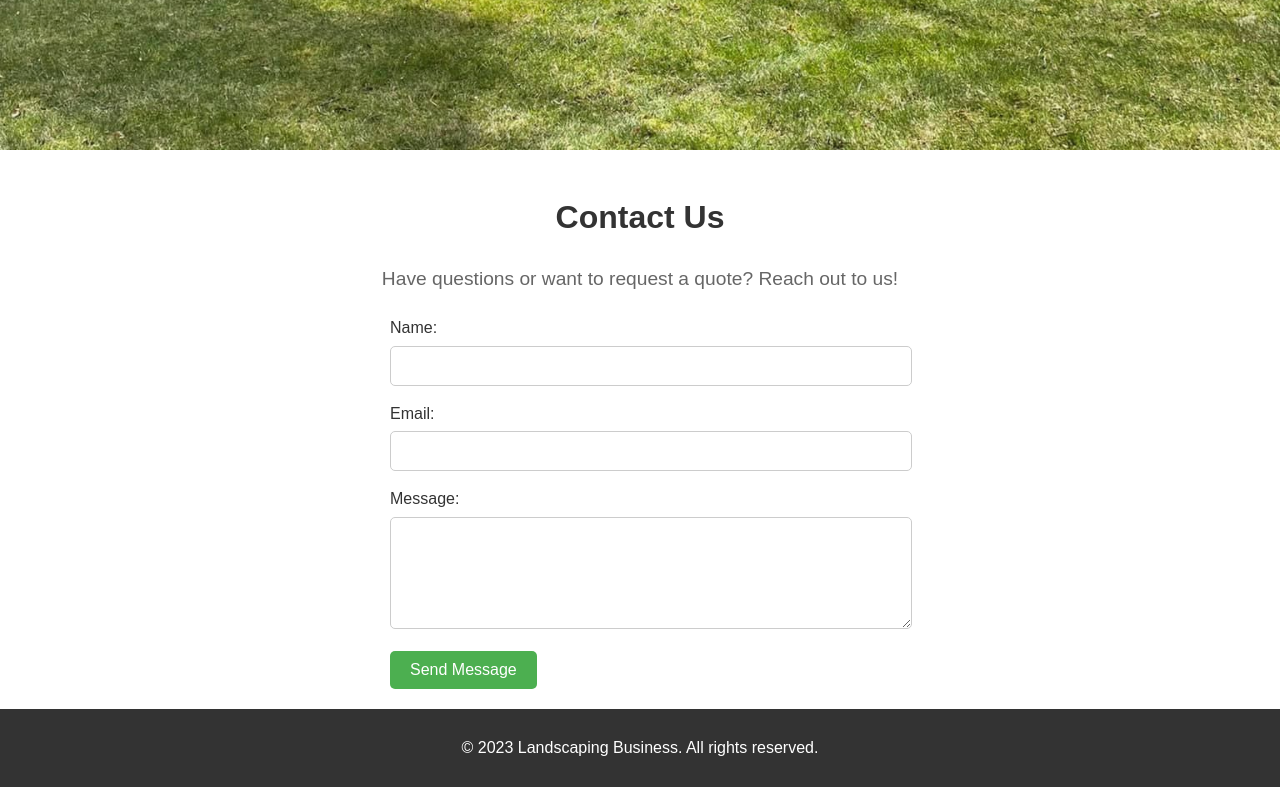
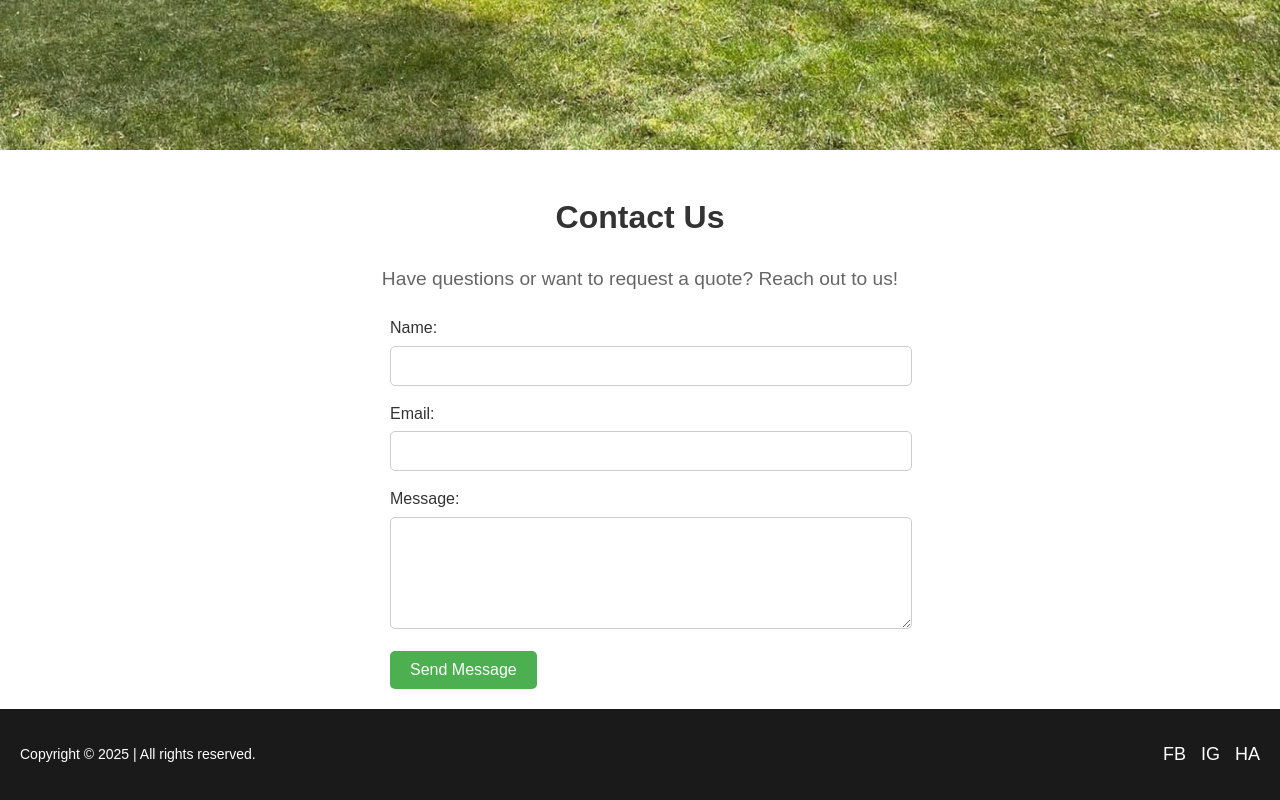
Before and after one commit to Jorwin-dev/o-r_llc, a React (Create React App) app in the folder business-landingpage/: page /contact in a window 1280 px wide. Shown: the part 748-1548 px from the top of the page. Built offline with nearby package versions, Linux system fonts and the light colour scheme; the HTML template or start-up script is replaced by a standard one.

Commit message:
Footer integration

```diff
--- a/business-landingpage/src/components/footer/footer.css
+++ b/business-landingpage/src/components/footer/footer.css
@@ -1,7 +1,32 @@
 .footer {
-    background-color: #333;
+  background: #1a1a1a;
+  color: white;
+  text-align: center;
+  padding: 20px;
+  font-size: 14px;
+  display: flex;
+  justify-content: space-between;
+  align-items: center;
+  }
+
+  .footer-left a {
+    color: #bbb;
+    text-decoration: none;
+    margin: 0 10px;
+  }
+
+  .footer-right {
+    display: flex;
+    gap: 15px
+  }
+
+  .footer-right a {
+    text-decoration: none;
     color: white;
-    text-align: center;
-    padding: 10px 0;
-    margin-top: auto;
+    font-size: 18px;
+    transition: color 0.3s;
   }
+
+  .footer-right a:hover {
+    color: #ddd;
+  }
--- a/business-landingpage/src/components/footer/footer.js
+++ b/business-landingpage/src/components/footer/footer.js
@@ -4,7 +4,14 @@ import './Footer.css';
 const Footer = () => {
   return (
     <footer className="footer">
-      <p>&copy; 2023 Landscaping Business. All rights reserved.</p>
+      <div className='footer-left'>
+        <p>Copyright © 2025 | All rights reserved.</p>
+      </div>
+      <div className='footer-right'>
+        <a href='https://www.facebook.com/ORlandscapingconstruction' target='_blank' rel='noopener noreferrer'>FB</a>
+        <a href='https://www.instagram.com/or.landscaping/' target='_blank' rel='noopener noreferrer'>IG</a>
+        <a href='https://www.homeadvisor.com/rated.ORLandscaping.114362277.html' target='_blank' rel='noopener noreferrer'>HA</a>
+      </div>
     </footer>
   );
 };
```
